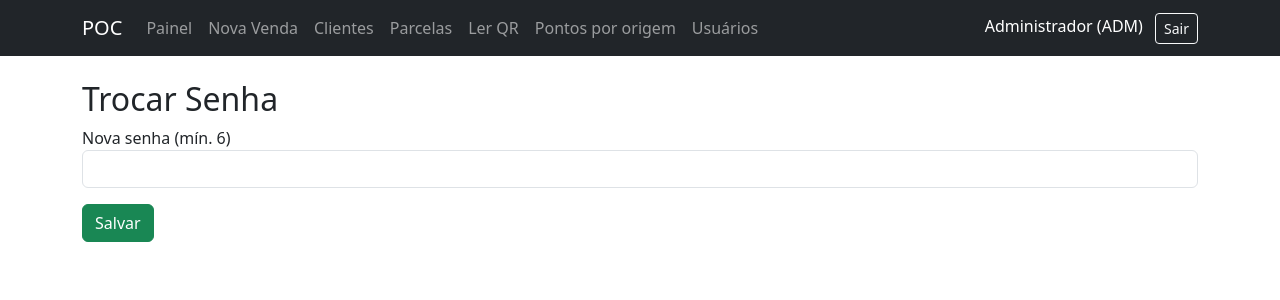
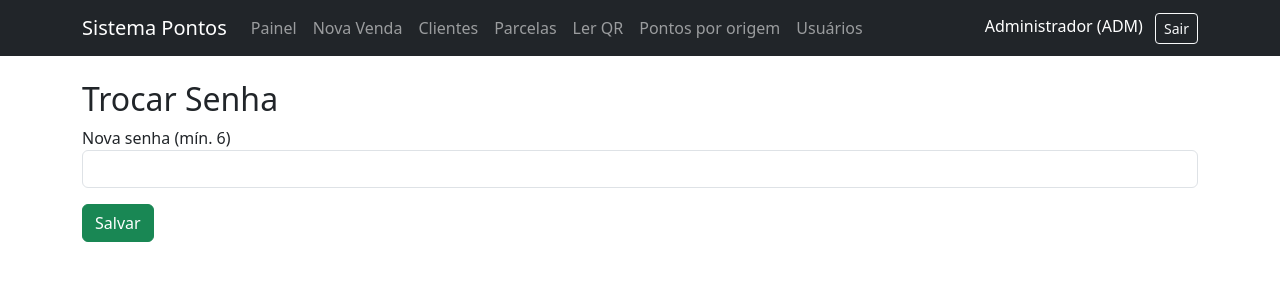
Before and after one commit to goaheadbmx/sistemaPontos_vercel, a Flask app: page /auth/trocar-senha in a window 1280 px wide. Shown: the top 300 px of the page. Run offline with Flask 3, Linux system fonts and the light colour scheme; a user stored in the database is signed in.

Commit message:
Update title and navbar brand in base.html

```diff
--- a/templates/base.html
+++ b/templates/base.html
@@ -3,13 +3,13 @@
 <head>
     <meta charset="UTF-8">
     <meta name="viewport" content="width=device-width, initial-scale=1.0">
-    <title>POC</title>
+    <title>Sistema Pontos</title>
     <link href="https://cdn.jsdelivr.net/npm/bootstrap@5.3.0/dist/css/bootstrap.min.css" rel="stylesheet">
 </head>
 <body>
 <nav class="navbar navbar-expand-lg navbar-dark bg-dark">
     <div class="container">
-        <a class="navbar-brand" href="/">POC</a>
+        <a class="navbar-brand" href="/">Sistema Pontos</a>
         {% if current_user.is_authenticated %}
         <div class="navbar-nav">
             {% if current_user.perfil in ('ADM','FUNC') %}
```
